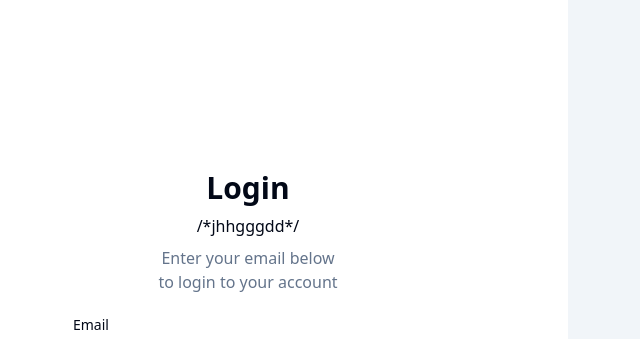
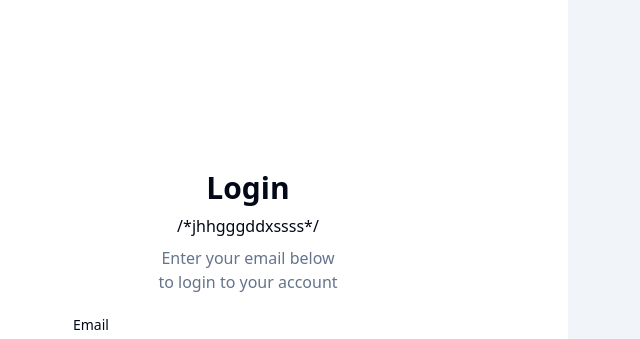
Before and after one commit to hassan1032/PortFolio-frontend, a React (Vite) app: page /login in a window 1280 px wide. Shown: the top 339 px of the page, without its empty margins (72-712 px from the left). Built offline with nearby package versions, Linux system fonts and the light colour scheme.

Commit message:
files changes

```diff
--- a/src/Pages/Login.jsx
+++ b/src/Pages/Login.jsx
@@ -10,7 +10,7 @@ export function Login() {
         <div className="mx-auto grid w-[350px] gap-6">
           <div className="grid gap-2 text-center">
             <h1 className="text-3xl font-bold">Login</h1>
-            /*jhhgggdd*/
+            /*jhhgggddxssss*/
             <p className="text-balance text-muted-foreground">
               Enter your email below to login to your account
             </p>
```
